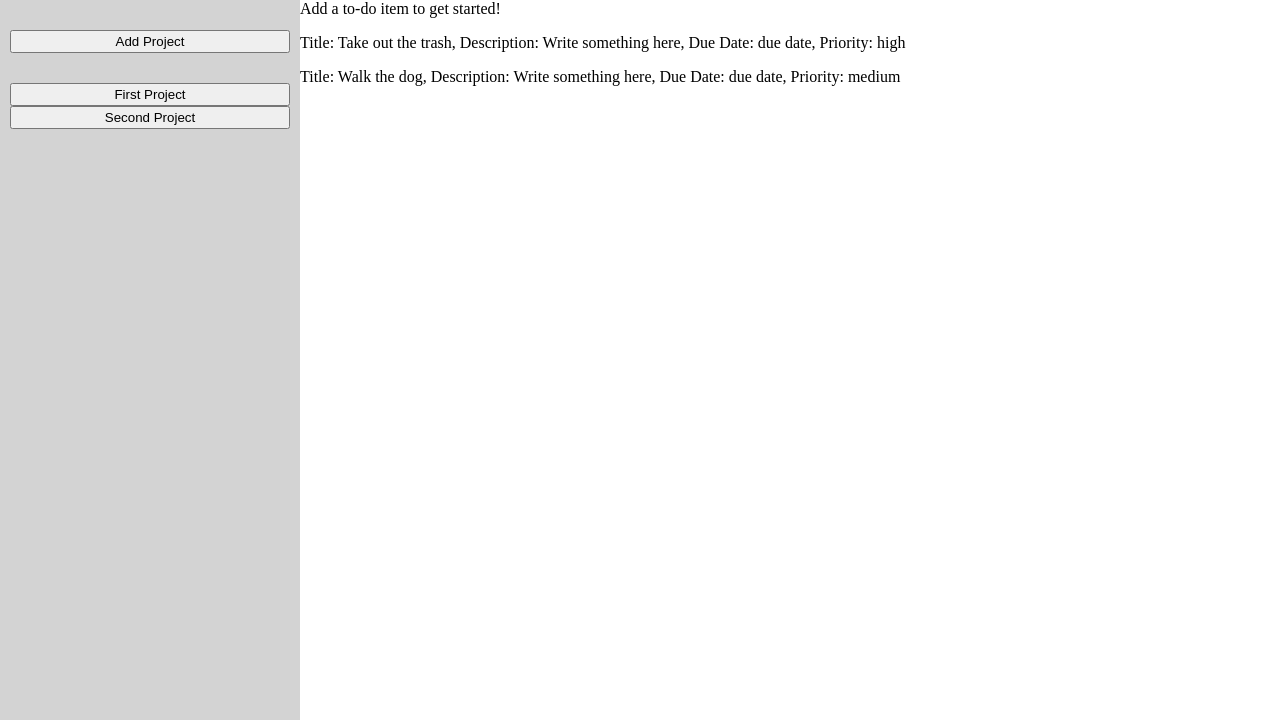
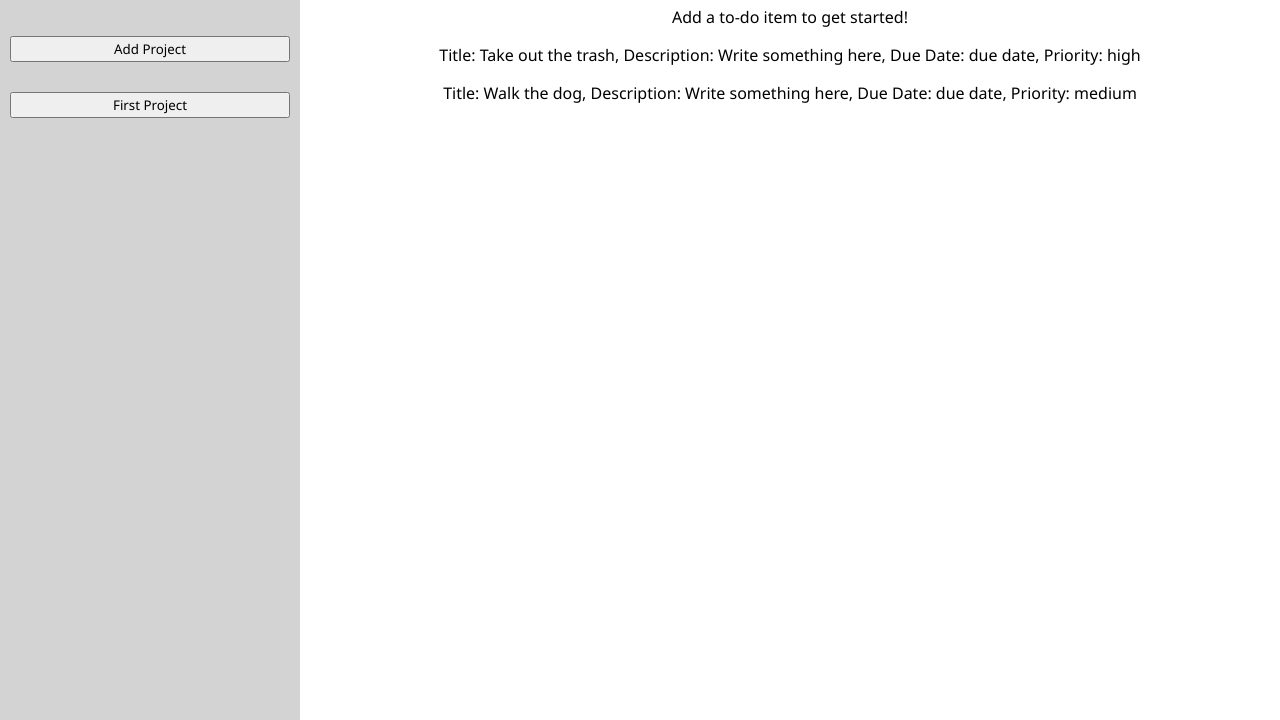
Before and after one commit to sticarto/ABetterTo-Do, a website built with webpack: page src/template.html in a window 1280 px wide. Shown: the part 80-800 px from the top of the page. Built offline with nearby package versions, Linux system fonts and the light colour scheme.

Commit message:
Change font, remove second project example

```diff
--- a/src/index.js
+++ b/src/index.js
@@ -34,7 +34,7 @@ btnConfirm.addEventListener('click', (event) => {
 const defaultToDoItem = new ToDoItem('Take out the trash', "Write something here", "due date", "high");
 const secondToDoItem = new ToDoItem('Walk the dog', "Write something here", "due date", "medium");
 const defaultProject = new Project('First Project', 'Add a to-do item to get started!');
-const secondProject = new Project('Second Project');
+
 
 defaultProject.addToDoList(defaultToDoItem);
 defaultProject.addToDoList(secondToDoItem);
@@ -42,4 +42,3 @@ console.log(defaultProject.lists)
 
 DOM.displayProject(defaultProject);
 DOM.addProjectToSidebar(defaultProject);
-DOM.addProjectToSidebar(secondProject);
--- a/src/project.js
+++ b/src/project.js
@@ -20,7 +20,9 @@ class Project {
         this.#toDoLists.push(toDoList);
     }
 
-    // remove to do lists
+    removeToDoList(toDoListIndex) {
+        this.#toDoLists.splice(toDoListIndex, 1); // for now
+    }
 
 
     get lists() {
--- a/src/styles.css
+++ b/src/styles.css
@@ -1,3 +1,7 @@
+* {
+    font-family: 'Segoe UI', Tahoma, Geneva, Verdana, sans-serif;
+}
+
 body {
     /* height: 100vh; */
     /* width: auto; */
@@ -37,3 +41,7 @@ h1 {
 textarea {
     resize: none;
 }
+
+.main-page > p {
+    text-align: center;
+}
```
